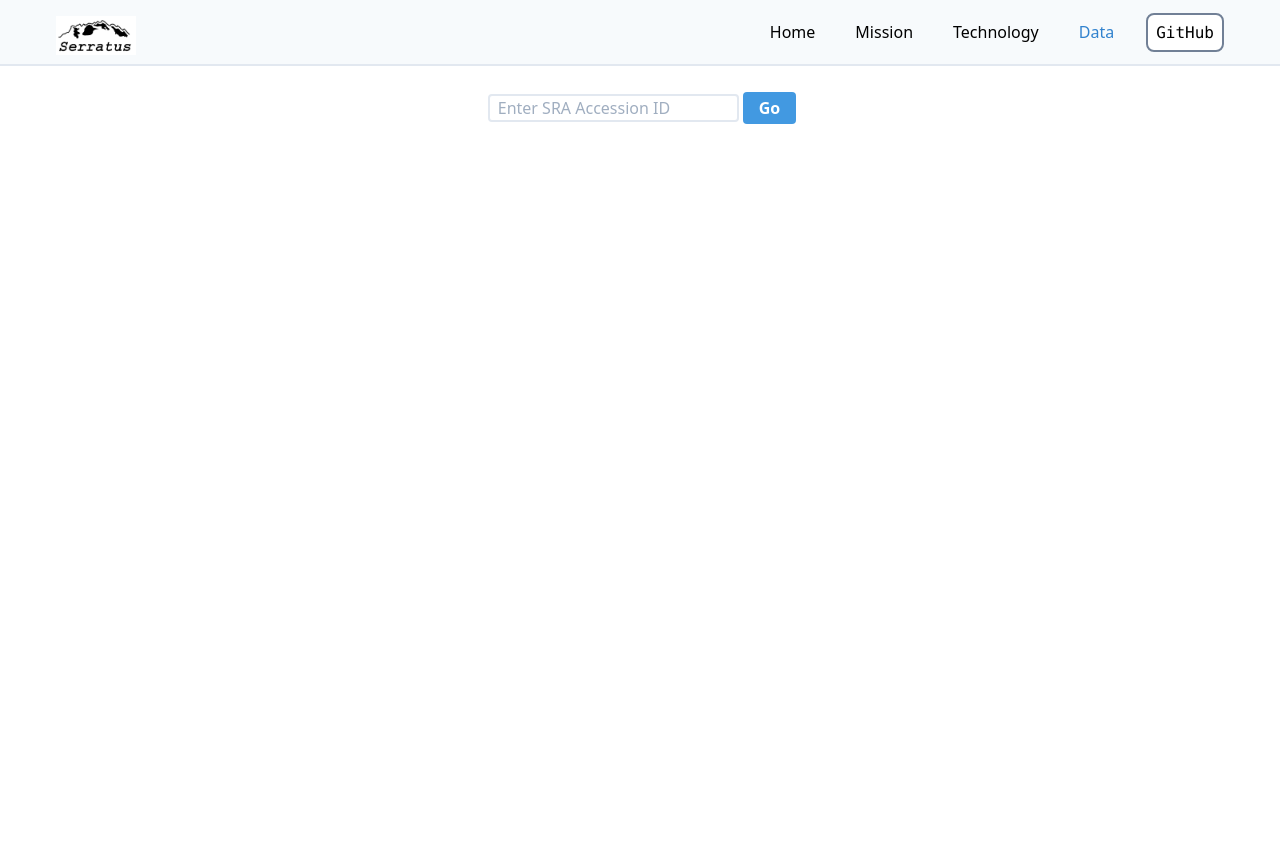
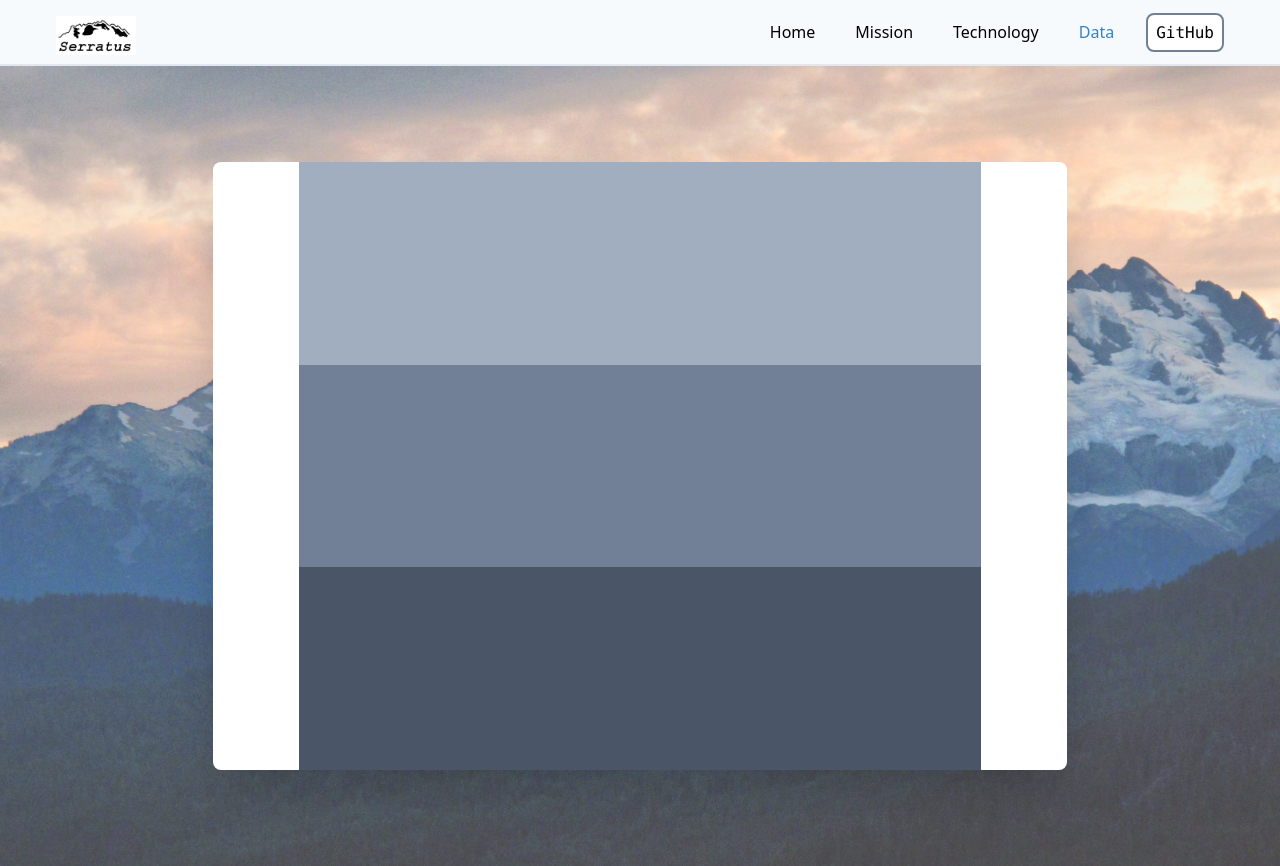
Before and after one commit to serratus-bio/serratus.io, a React (Create React App) app: page /Data in a window 1280 px wide. Before the commit the page ends 800 px from the top, so only its background shows below. Built offline with nearby package versions, Linux system fonts and the light colour scheme.

Commit message:
Port old branch (dev-dan) code

```diff
--- a/src/pages/Data.js
+++ b/src/pages/Data.js
@@ -90,10 +90,38 @@ const Data = (props) => {
     )
 
     return (
-        <div class="m-6">
-            {searchBox}
-            {sraAccession ? reportContent : <div></div> }
+        // <div class="m-6">
+        //     {searchBox}
+        //     {sraAccession ? reportContent : <div></div> }
+        // </div>
+        <div>
+            <div className="h-screen w-screen flex flex-col items-center justify-center">
+        {/* <Visual></Visual> */}
+            <img src="/serratus.jpg" className="invisible sm:visible opacity-75 sm:fixed" style={{objectFit: 'cover', minWidth: '100vh', minHeight: '100vh'}} />
+                <div class="w-2/3 h-full mt-24 mb-24 flex flex-col justify-center items-center z-10 bg-white rounded-lg shadow-2xl">
+                    <div className="w-4/5 bg-gray-500 h-full"></div>
+                    <div className="w-4/5 bg-gray-600 h-full"></div>
+                    <div className="w-4/5 bg-gray-700 h-full"></div>
+                {/* <div class="flex flex-col justify-center items-center">
+                    {data.sra
+                    ?
+                    <div>SRA: {data.sra}</div>
+                    :
+                    <div>SRA: </div>}
+                    {heatMap ?
+                    <img src={heatMap} className="h-full w-full p-6 m-6"></img>
+                    :
+                    <div>{imageError}</div> }
+                    <div class="flex flex-col justify-center items-center">
+                        <input class="p-2 border-black border-2 rounded-lg" onChange={e => setSearchString(e.target.value)}></input>
+                        <button class="" onClick={() => genSra()} className="h-10 w-32 border-black border-2 rounded-lg" title="get heat">Search</button>
+                    </div>
+                    <a src={`https://www.ncbi.nlm.nih.gov/sra/?term=${data.sra}`}></a>
+                </div> */}
+                </div>
+            </div>
         </div>
+
     )
 }
 
```
